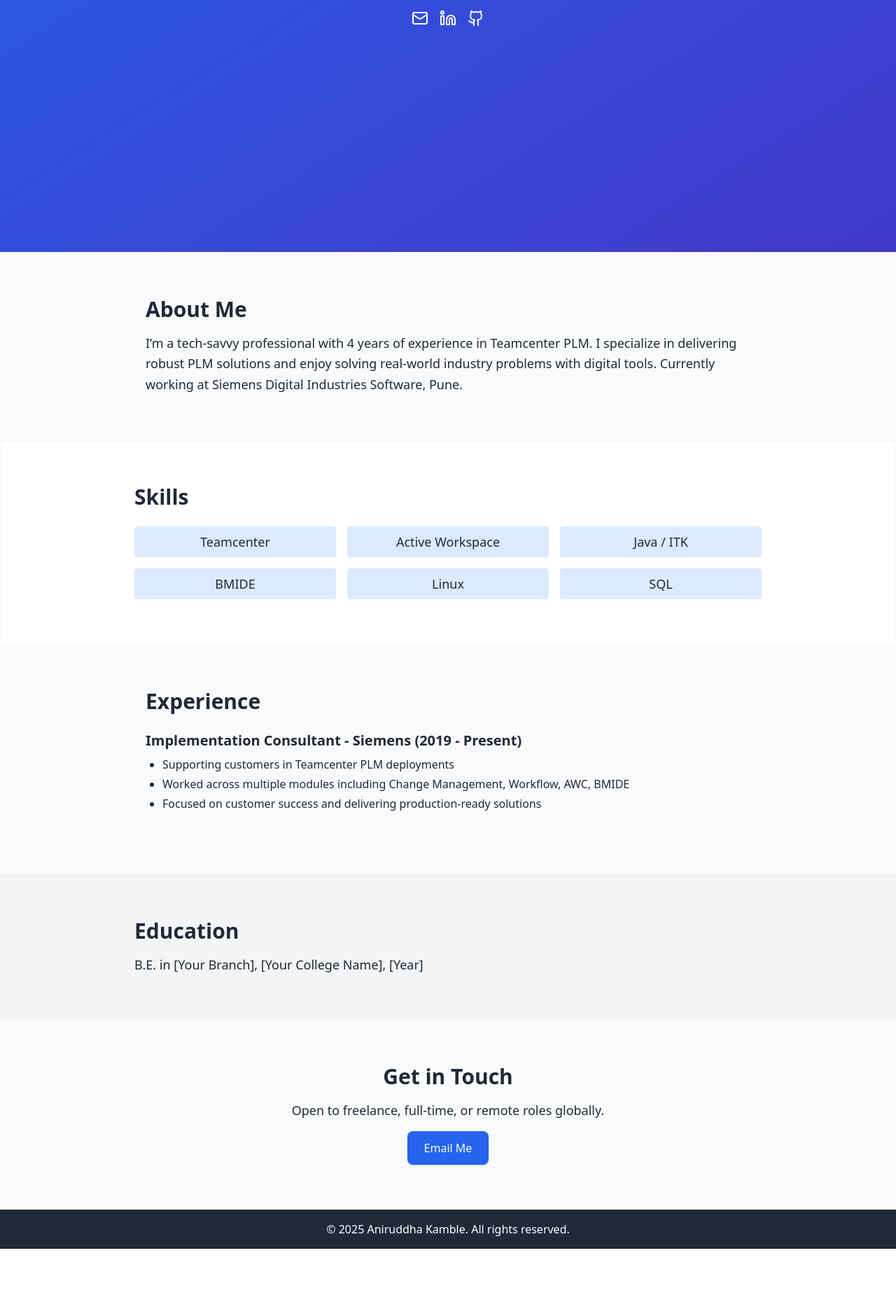
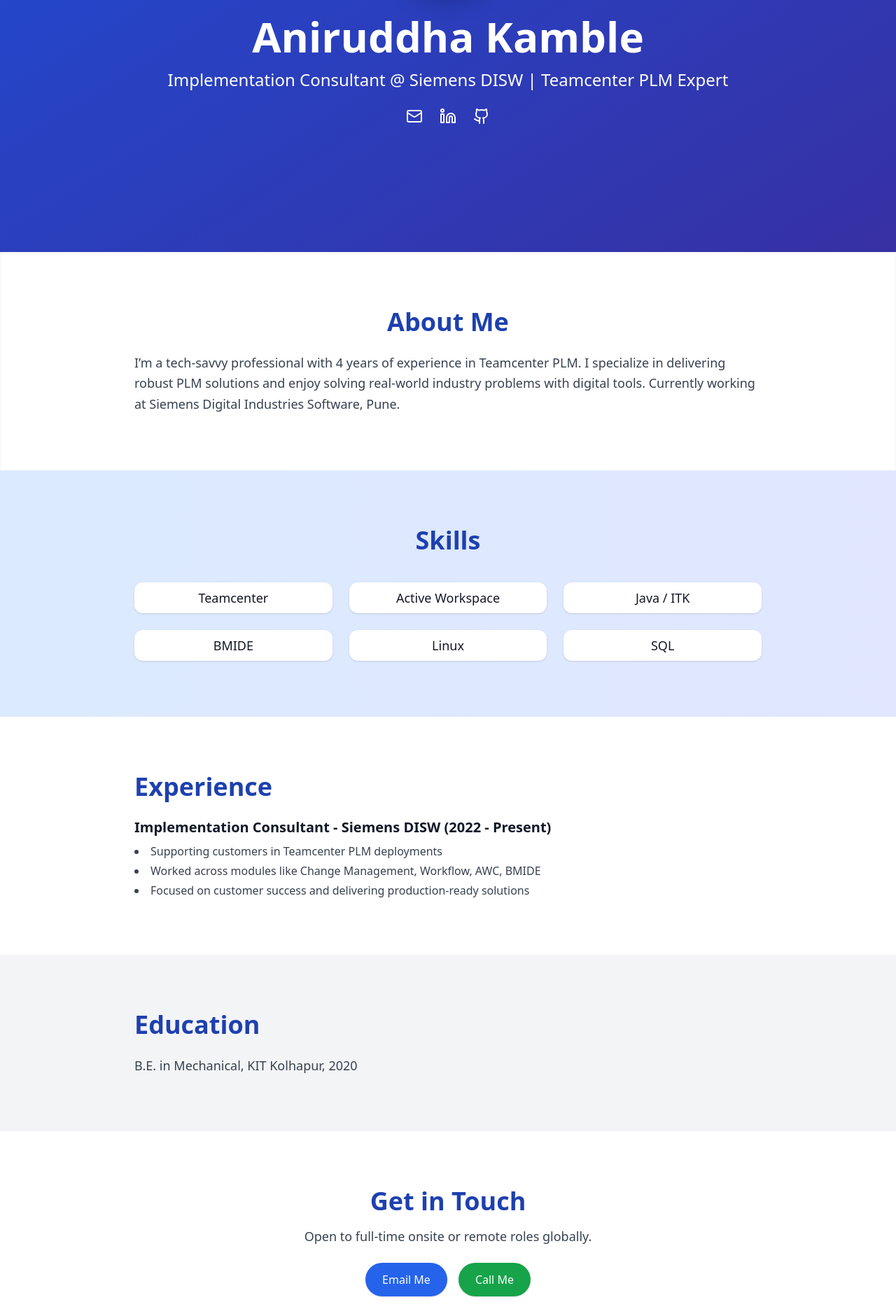
Before and after one commit to Aniruddha6661/aniruddha-resume, a React (Create React App) app: page / in a window 1280 px wide. Shown: the part 440-2320 px from the top of the page at 70% size. Before the commit the page ends 2224 px from the top, so only its background shows below. Built offline with nearby package versions, Linux system fonts and the light colour scheme.

Commit message:
Update resume and add GitHub Pages deployment

```diff
--- a/src/App.js
+++ b/src/App.js
@@ -1,78 +1,125 @@
 import React from "react";
 import { Mail, Linkedin, Github } from "lucide-react";
+import { motion } from "framer-motion";
 
 export default function App() {
   return (
-    <div className="font-sans bg-gray-50 text-gray-800">
+    <div className="font-sans bg-gradient-to-br from-sky-50 to-blue-100 text-gray-900">
       {/* Hero Section */}
-      <section className="min-h-screen bg-gradient-to-br from-blue-600 to-indigo-700 text-white flex flex-col items-center justify-center p-4">
-        <h1 className="text-5xl md:text-6xl font-bold mb-4">Aniruddha Kamble</h1>
-        <p className="text-xl md:text-2xl mb-6">Implementation Consultant @ Siemens | Teamcenter PLM Expert</p>
-        <div className="flex gap-4">
-          <a href="mailto:youremail@example.com" className="hover:text-gray-300"><Mail /></a>
-          <a href="https://linkedin.com/in/yourprofile" target="_blank" rel="noreferrer" className="hover:text-gray-300"><Linkedin /></a>
-          <a href="https://github.com/yourusername" target="_blank" rel="noreferrer" className="hover:text-gray-300"><Github /></a>
+      <section className="min-h-screen bg-gradient-to-br from-blue-700 to-indigo-800 text-white flex flex-col items-center justify-center p-6 text-center">
+        <motion.img
+          src="/profile.jpg"
+          alt="Aniruddha Kamble"
+          className="w-52 h-64 rounded-full mb-6 border-4 border-white shadow-xl"
+          initial={{ opacity: 0, scale: 0.8 }}
+          animate={{ opacity: 1, scale: 1 }}
+          transition={{ duration: 0.6, ease: "easeOut" }}
+        />
+        <motion.h1
+          className="text-5xl md:text-6xl font-bold mb-4"
+          initial={{ y: 20, opacity: 0 }}
+          animate={{ y: 0, opacity: 1 }}
+          transition={{ delay: 0.2 }}
+        >
+          Aniruddha Kamble
+        </motion.h1>
+        <motion.p
+          className="text-xl md:text-2xl mb-6 whitespace-nowrap"
+          initial={{ y: 20, opacity: 0 }}
+          animate={{ y: 0, opacity: 1 }}
+          transition={{ delay: 0.3 }}
+        >
+          Implementation Consultant @ Siemens DISW | Teamcenter PLM Expert
+        </motion.p>
+        <motion.div
+          className="flex gap-6 text-2xl"
+          initial={{ opacity: 0 }}
+          animate={{ opacity: 1 }}
+          transition={{ delay: 0.4 }}
+        >
+          <a href="mailto:aniruddhakamble88@gmail.com" className="hover:text-gray-300"><Mail /></a>
+          <a href="https://www.linkedin.com/in/aniruddha-kamble-3a9975153" target="_blank" rel="noreferrer" className="hover:text-gray-300"><Linkedin /></a>
+          <a href="https://github.com/Aniruddha6661" target="_blank" rel="noreferrer" className="hover:text-gray-300"><Github /></a>
+        </motion.div>
+      </section>
+
+      {/* About Section */}
+      <section className="py-20 px-6 bg-white shadow-inner">
+        <div className="max-w-4xl mx-auto">
+          <h2 className="text-4xl font-bold mb-6 text-center text-blue-800">About Me</h2>
+          <p className="text-lg leading-relaxed text-gray-700">
+            I’m a tech-savvy professional with 4 years of experience in Teamcenter PLM. I specialize in delivering robust PLM solutions and enjoy solving real-world industry problems with digital tools. Currently working at Siemens Digital Industries Software, Pune.
+          </p>
         </div>
       </section>
 
-      {/* About Section */}
-      <section className="py-16 px-4 max-w-4xl mx-auto">
-        <h2 className="text-3xl font-bold mb-4">About Me</h2>
-        <p className="text-lg leading-relaxed">
-          I’m a tech-savvy professional with 4 years of experience in Teamcenter PLM. I specialize in delivering robust PLM solutions and enjoy solving real-world industry problems with digital tools. Currently working at Siemens Digital Industries Software, Pune.
-        </p>
-      </section>
-
       {/* Skills Section */}
-      <section className="bg-white py-16 px-4 shadow-inner">
-        <div className="max-w-4xl mx-auto">
-          <h2 className="text-3xl font-bold mb-6">Skills</h2>
-          <div className="grid grid-cols-2 md:grid-cols-3 gap-4 text-center text-lg">
-            <span className="bg-blue-100 p-2 rounded">Teamcenter</span>
-            <span className="bg-blue-100 p-2 rounded">Active Workspace</span>
-            <span className="bg-blue-100 p-2 rounded">Java / ITK</span>
-            <span className="bg-blue-100 p-2 rounded">BMIDE</span>
-            <span className="bg-blue-100 p-2 rounded">Linux</span>
-            <span className="bg-blue-100 p-2 rounded">SQL</span>
+      <section className="py-20 px-6 bg-gradient-to-r from-blue-100 to-indigo-100">
+        <div className="max-w-4xl mx-auto text-center">
+          <h2 className="text-4xl font-bold mb-10 text-blue-800">Skills</h2>
+          <div className="grid grid-cols-2 md:grid-cols-3 gap-6 text-lg">
+            {['Teamcenter', 'Active Workspace', 'Java / ITK', 'BMIDE', 'Linux', 'SQL'].map(skill => (
+              <motion.span
+                key={skill}
+                className="bg-white rounded-xl px-4 py-2 shadow hover:shadow-lg transition"
+                whileHover={{ scale: 1.05 }}
+              >
+                {skill}
+              </motion.span>
+            ))}
           </div>
         </div>
       </section>
 
       {/* Experience Section */}
-      <section className="py-16 px-4 max-w-4xl mx-auto">
-        <h2 className="text-3xl font-bold mb-6">Experience</h2>
-        <div className="mb-6">
-          <h3 className="text-xl font-semibold">Implementation Consultant - Siemens (2019 - Present)</h3>
-          <ul className="list-disc ml-6 mt-2 space-y-1">
+      <section className="py-20 px-6 bg-white">
+        <div className="max-w-4xl mx-auto">
+          <h2 className="text-4xl font-bold mb-6 text-blue-800">Experience</h2>
+          <div className="space-y-4">
+            <div>
+              <h3 className="text-xl font-semibold">Implementation Consultant - Siemens DISW (2022 - Present)</h3>
+              <ul className="list-disc list-inside text-gray-700 mt-2 space-y-1">
                 <li>Supporting customers in Teamcenter PLM deployments</li>
-            <li>Worked across multiple modules including Change Management, Workflow, AWC, BMIDE</li>
+                <li>Worked across modules like Change Management, Workflow, AWC, BMIDE</li>
                 <li>Focused on customer success and delivering production-ready solutions</li>
               </ul>
+            </div>
+          </div>
         </div>
       </section>
 
       {/* Education Section */}
-      <section className="bg-gray-100 py-16 px-4">
+      <section className="py-20 px-6 bg-gray-100">
         <div className="max-w-4xl mx-auto">
-          <h2 className="text-3xl font-bold mb-4">Education</h2>
-          <p className="text-lg">B.E. in [Your Branch], [Your College Name], [Year]</p>
+          <h2 className="text-4xl font-bold mb-6 text-blue-800">Education</h2>
+          <p className="text-lg text-gray-700">B.E. in Mechanical, KIT Kolhapur, 2020</p>
         </div>
       </section>
 
       {/* Contact Section */}
-      <section className="py-16 px-4 max-w-4xl mx-auto text-center">
-        <h2 className="text-3xl font-bold mb-4">Get in Touch</h2>
-        <p className="text-lg mb-4">Open to freelance, full-time, or remote roles globally.</p>
+      <section className="py-20 px-6 bg-white text-center">
+        <h2 className="text-4xl font-bold mb-4 text-blue-800">Get in Touch</h2>
+        <p className="text-lg text-gray-700 mb-6">Open to full-time onsite or remote roles globally.</p>
+        <p className="text-lg text-gray-700 mb-6">
+        </p>
+        <p className="flex justify-center gap-4">
           <a
-          href="mailto:youremail@example.com"
-          className="inline-block bg-blue-600 text-white px-6 py-3 rounded-lg shadow hover:bg-blue-700"
+            href="mailto:aniruddhakamble88@gmail.com"
+            className="bg-blue-600 text-white px-6 py-3 rounded-full shadow hover:bg-blue-700 transition"
           >
             Email Me
           </a>
+          <a
+            href="tel:+918554852769"
+            className="bg-green-600 text-white px-6 py-3 rounded-full shadow hover:bg-green-700 transition"
+          >
+            Call Me
+          </a>
+        </p>
       </section>
 
       {/* Footer */}
-      <footer className="bg-gray-800 text-white text-center py-4">
+      <footer className="bg-blue-800 text-white text-center py-6">
         © {new Date().getFullYear()} Aniruddha Kamble. All rights reserved.
       </footer>
     </div>
--- a/tailwind.config.js
+++ b/tailwind.config.js
@@ -2,7 +2,17 @@
 module.exports = {
   content: ["./src/**/*.{js,jsx,ts,tsx}"],
   theme: {
-    extend: {},
+    extend: {
+      animation: {
+        'fade-in': 'fadeIn 2s ease-out forwards',
+      },
+      keyframes: {
+        fadeIn: {
+          '0%': { opacity: 0 },
+          '100%': { opacity: 1 },
+        },
+      },
+    },
   },
   plugins: [],
 }
```
Also changed, not shown: package.json (+6 -1 lines), public/profile.jpg (added), 1 other file (tests, documents, lock files or other folders). Lines whose indentation alone changed are shown as unchanged.
